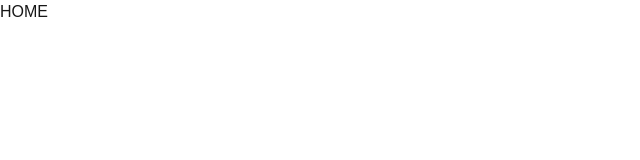
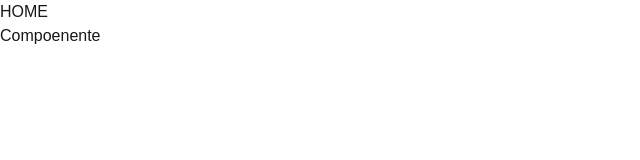
Before and after one commit to Weyne23/mundo-pet-nextjs, a Next.js app: page / in a window 1280 px wide. Shown: the top 160 px of the page, without its empty margins (0-640 px from the left). Built offline with nearby package versions, Linux system fonts and the light colour scheme.

Commit message:
feature: Instalado PNPM e lefthook

```diff
--- a/package.json
+++ b/package.json
@@ -6,7 +6,9 @@
     "dev": "next dev",
     "build": "next build",
     "start": "next start",
-    "lint": "eslint"
+    "lint": "eslint",
+    "format": "prettier --write .",
+    "validate:typecheck": "tsc --noEmit --skipLibCheck"
   },
   "dependencies": {
     "next": "15.5.4",
--- a/src/app/page.tsx
+++ b/src/app/page.tsx
@@ -1,7 +1,21 @@
+type Props = {
+  title: string;
+};
+
+const Component = ({ title }: Props) => {
+  console.log(title);
+  return (
+    <>
+      <h2>Compoenente</h2>
+    </>
+  );
+};
+
 export default function Home() {
   return (
     <>
       <h1>HOME</h1>
+      <Component title={1} />
     </>
   );
 }
```
Also changed, not shown: 2 other files (tests, documents, lock files or other folders).
